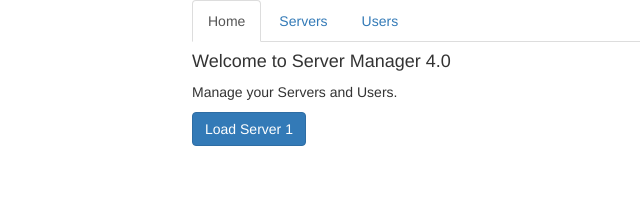
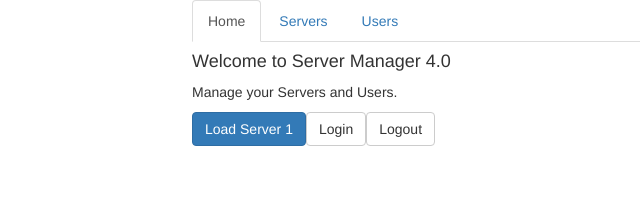
Before and after one commit to iatid23/125Routing, an Angular app in the folder Routing/: page / in a window 1280 px wide. Shown: the top 202 px of the page, without its empty margins (73-713 px from the left). Built offline with nearby package versions, Linux system fonts and the light colour scheme.

Commit message:
login/ logout fake service  (buttons)

```diff
--- a/Routing/src/app/home/home.component.html
+++ b/Routing/src/app/home/home.component.html
@@ -1,3 +1,5 @@
 <h4>Welcome to Server Manager 4.0</h4>
 <p>Manage your Servers and Users.</p>
 <button class="btn btn-primary" (click)="onLoadServer(1)">Load Server 1</button>
+<button class="btn btn-default" (click)="onLogin()">Login</button>
+<button class="btn btn-default" (click)="onLogout()">Logout</button>
--- a/Routing/src/app/home/home.component.ts
+++ b/Routing/src/app/home/home.component.ts
@@ -1,5 +1,6 @@
 import { Component, OnInit } from '@angular/core';
 import { Router } from '@angular/router';
+import { AuthService } from '../auth.service';
 
 @Component({
   selector: 'app-home',
@@ -8,7 +9,7 @@
 })
 export class HomeComponent implements OnInit {
 
-  constructor(private router: Router) { }
+  constructor(private router: Router, private authService: AuthService) { }
 
   ngOnInit(): void {
   }
@@ -18,4 +19,12 @@
     this.router.navigate(['/servers', id, 'edit'], {queryParams: {allowEdit: '1'}, fragment: 'loading'});
   }
 
+  onLogin(){
+    this.authService.login();
+  }
+
+  onLogout(){
+    this.authService.logout();
+  }
+
 }
```
